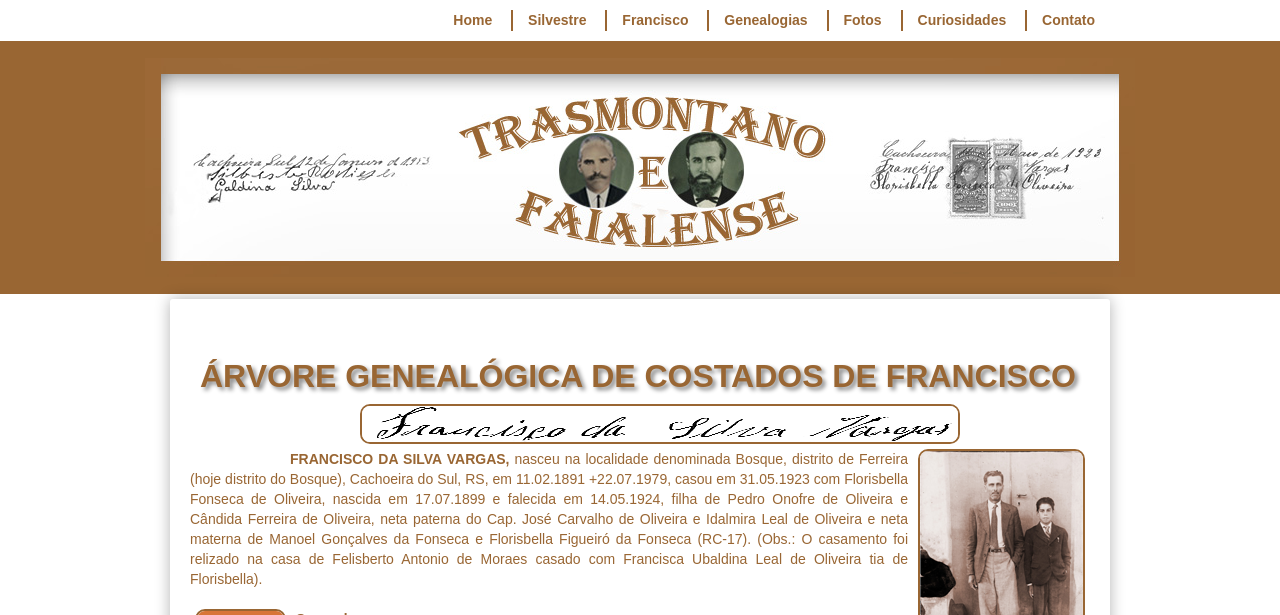
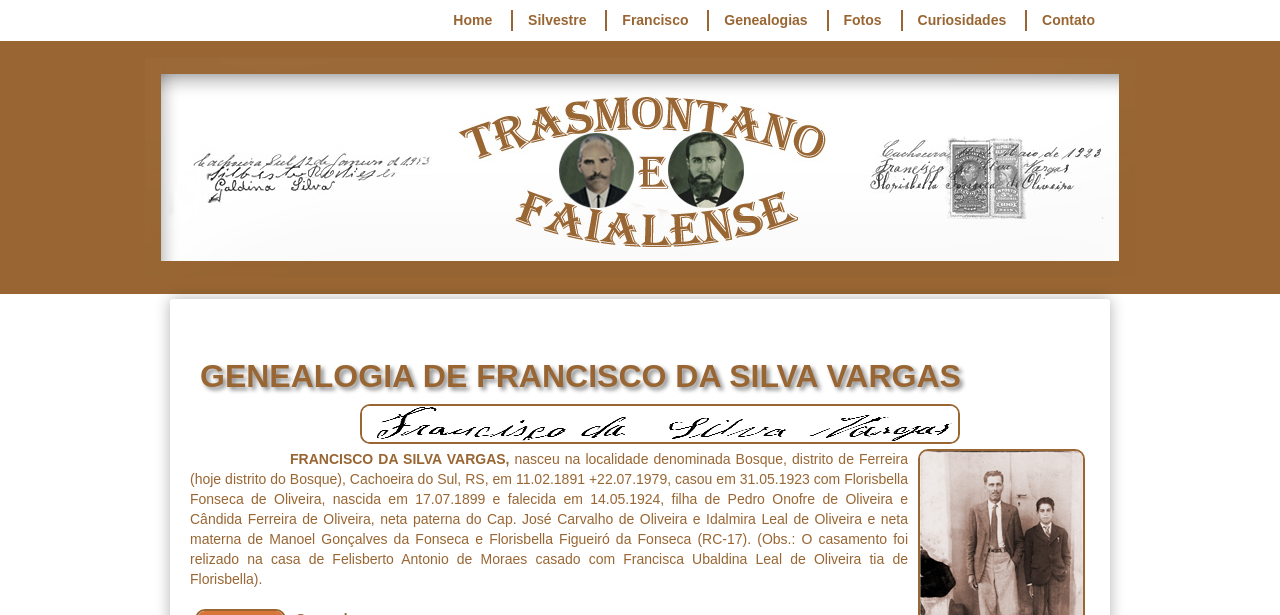
Before and after one commit to claudiovargas1955/claudiovargas1955.github.io, a Jekyll site: the page built from _pages/arvore-genealogica-de-costados-de-francisco.html, in a window 1280 px wide and 900 px high, cut to the strip 0-615 px from the top of the window. Built offline with Jekyll 4.4.1, drawn with Linux system fonts in a browser that asks for light colours; some web fonts are replaced.

Commit message:
Update arvore-genealogica-de-costados-de-francisco.html

```diff
--- a/_pages/arvore-genealogica-de-costados-de-francisco.html
+++ b/_pages/arvore-genealogica-de-costados-de-francisco.html
@@ -95,7 +95,7 @@ details[open] summary {color:#996633;
 
 </style>
 
-<h1>ÁRVORE GENEALÓGICA DE COSTADOS DE FRANCISCO</h5>
+<h1>GENEALOGIA DE FRANCISCO DA SILVA VARGAS</h5>
 <img class="esq2" style="float:left"; src="/images/CHICO.png" width="600px"  height="40px" align="center" title="Assinatura Francisco
 da Silva Vargas - 31.05.1923";/>
 <p><img class="dir" style="float:right"; src="/images/145058760068.png" title="Francisco e o filho Florisbelo";/>
```
